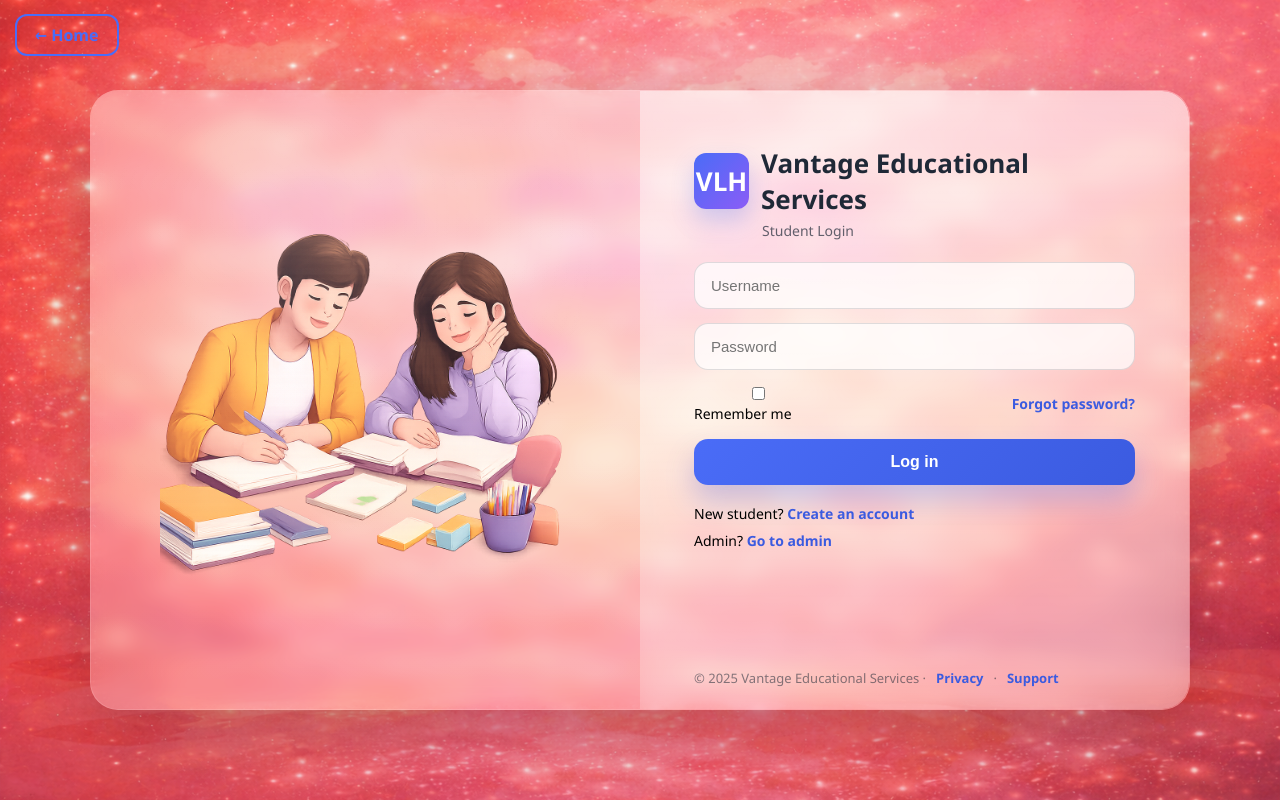
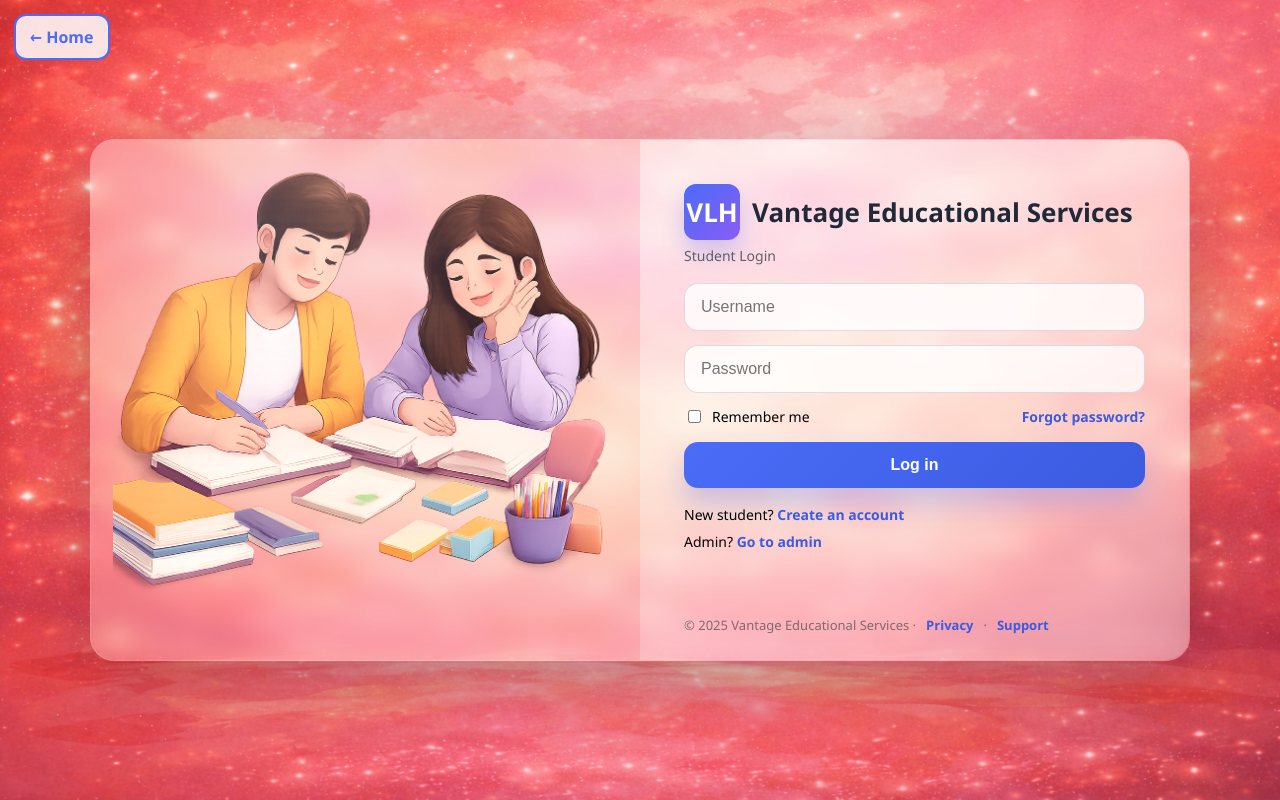
Before and after one commit to Opeso2580/eduplatform, a Django app: page /student/login/ in a window 1280 px wide. Run offline with Django 5.2, Linux system fonts and the light colour scheme.

Commit message:
Fix SendGrid config and improve mobile responsiveness

```diff
--- a/templates/accounts/student_login.html
+++ b/templates/accounts/student_login.html
@@ -4,17 +4,17 @@
 <head>
   <meta charset="utf-8">
   <title>Vantage Educational Services | Student Login</title>
-  <meta name="viewport" content="width=device-width, initial-scale=1">
+  <meta name="viewport" content="width=device-width, initial-scale=1, viewport-fit=cover">
 
   <style>
     * { box-sizing: border-box; }
+    html, body { width: 100%; overflow-x: hidden; }
 
     body{
       margin: 0;
-      min-height: 100vh;
+      min-height: 100svh; /* better on mobile than 100vh */
       font-family: "Segoe UI", Tahoma, sans-serif;
 
-      /* Full page background */
       background-image: url("{% static 'images/login-bg.png' %}");
       background-size: cover;
       background-position: center;
@@ -22,40 +22,40 @@
 
       display: grid;
       place-items: center;
-      padding: 28px;
+      padding: 18px;
       position: relative;
     }
 
     /* ---------- TOP LEFT HOME BUTTON ---------- */
     .top-nav {
-      position: absolute;
-      top: 24px;
-      left: 15px;
-      z-index: 100;
+      position: fixed;               /* fixed so it won’t overlap weirdly */
+      top: max(14px, env(safe-area-inset-top));
+      left: max(14px, env(safe-area-inset-left));
+      z-index: 1000;
     }
 
     .home-link {
-      padding: 8px 18px;
+      display: inline-flex;
+      align-items: center;
+      gap: 6px;
+      padding: 10px 14px;
       border-radius: 12px;
       border: 2px solid #4a6cf7;
-      background: transparent;
+      background: rgba(255,255,255,0.85);
       color: #4a6cf7;
       font-weight: 800;
       text-decoration: none;
       transition: all 0.2s ease;
+      white-space: nowrap;
+      backdrop-filter: blur(8px);
     }
 
-    .home-link:hover {
-      background: #4a6cf7;
-      color: #fff;
-    }
+    .home-link:hover { background: #4a6cf7; color: #fff; }
 
     /* ---------- MAIN SHELL ---------- */
     .shell{
-      width: min(1100px, 96vw);
-      height: min(620px, 92vh);
-
-      border-radius: 28px;
+      width: min(1100px, 100%);
+      border-radius: 24px;
       overflow: hidden;
 
       background: rgba(255,255,255,0.12);
@@ -71,6 +71,7 @@
     .left{
       position: relative;
       background: rgba(255,255,255,0.10);
+      min-height: 520px;
     }
 
     .left::before{
@@ -79,8 +80,8 @@
       inset: 0;
       background-image: url("{% static 'images/login-illustration-objects.png' %}");
       background-repeat: no-repeat;
-      background-size: contain;
-      background-position: center bottom;
+      background-size: min(92%, 520px);
+      background-position: center 60%;
     }
 
     .left::after{
@@ -95,9 +96,11 @@
     /* ---------- RIGHT PANEL ---------- */
     .right{
       position: relative;
-      padding: 54px 54px 30px;
+      padding: 44px 44px 26px;
       background: linear-gradient(180deg, rgba(255,255,255,0.55), rgba(255,255,255,0.28));
       backdrop-filter: blur(12px);
+      display: flex;
+      flex-direction: column;
     }
 
     .brand{
@@ -107,9 +110,11 @@
       font-weight: 800;
       font-size: 26px;
       color: #1f2937;
+      line-height: 1.1;
     }
 
     .logo{
+      flex: 0 0 auto;
       width: 56px;
       height: 56px;
       border-radius: 12px;
@@ -122,7 +127,7 @@
     }
 
     .subtitle{
-      margin: 4px 0 22px 68px;
+      margin: 6px 0 18px;
       color: rgba(31,41,55,0.70);
       font-size: 14px;
     }
@@ -132,17 +137,17 @@
     input{
       width: 100%;
       padding: 14px 16px;
-      font-size: 15px;
+      font-size: 16px; /* iOS: prevents zoom on focus */
       border-radius: 14px;
       border: 1px solid rgba(31,41,55,0.14);
-      background: rgba(255,255,255,0.75);
+      background: rgba(255,255,255,0.80);
       outline: none;
     }
 
     input:focus{
       border-color: rgba(74,108,247,0.55);
       box-shadow: 0 0 0 4px rgba(74,108,247,0.12);
-      background: rgba(255,255,255,0.92);
+      background: rgba(255,255,255,0.95);
     }
 
     .row{
@@ -151,6 +156,15 @@
       align-items: center;
       font-size: 14px;
       margin: 10px 0 16px;
+      gap: 10px;
+      flex-wrap: wrap;
+    }
+
+    .row label{
+      display: inline-flex;
+      align-items: center;
+      gap: 8px;
+      white-space: nowrap;
     }
 
     .btn{
@@ -167,7 +181,7 @@
     }
 
     .links{
-      margin-top: 16px;
+      margin-top: 14px;
       font-size: 14px;
       line-height: 1.9;
     }
@@ -178,17 +192,9 @@
       font-weight: 700;
     }
 
-    .divider{
-      height: 1px;
-      background: rgba(31,41,55,0.12);
-      margin: 18px 0;
-    }
-
     .footer{
-      position: absolute;
-      bottom: 22px;
-      left: 54px;
-      right: 54px;
+      margin-top: auto; /* pushes footer to bottom naturally */
+      padding-top: 18px;
       font-size: 13px;
       color: rgba(31,41,55,0.55);
       display: flex;
```
Also changed, not shown: other parts of templates/accounts/student_login.html (+40 -8 lines).
